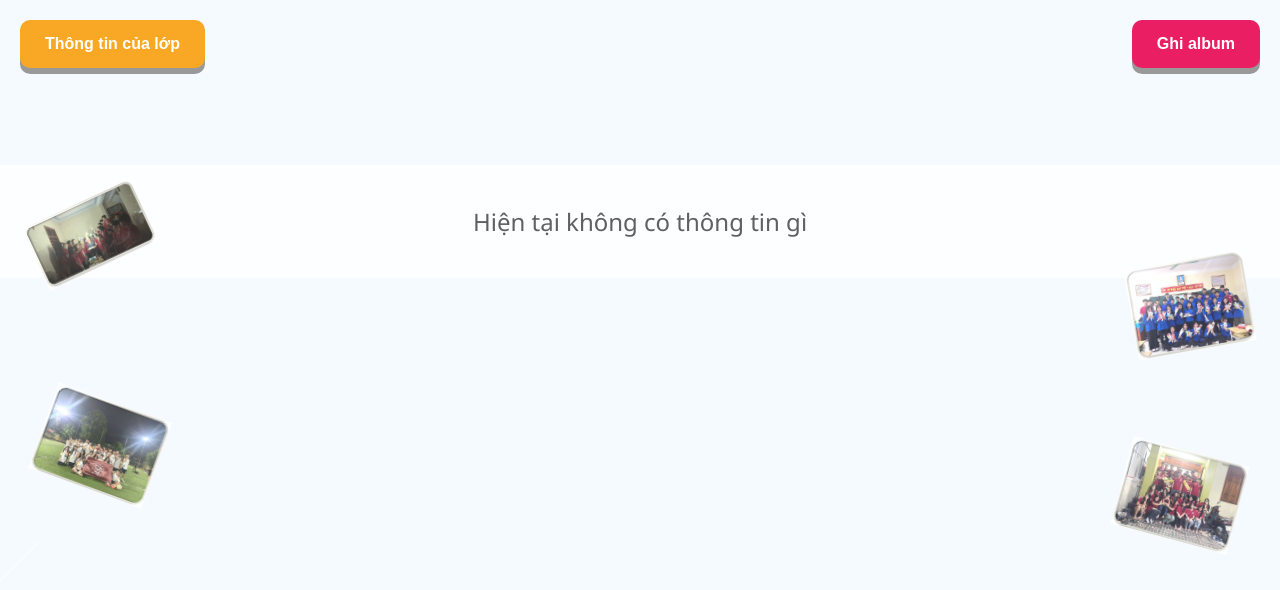
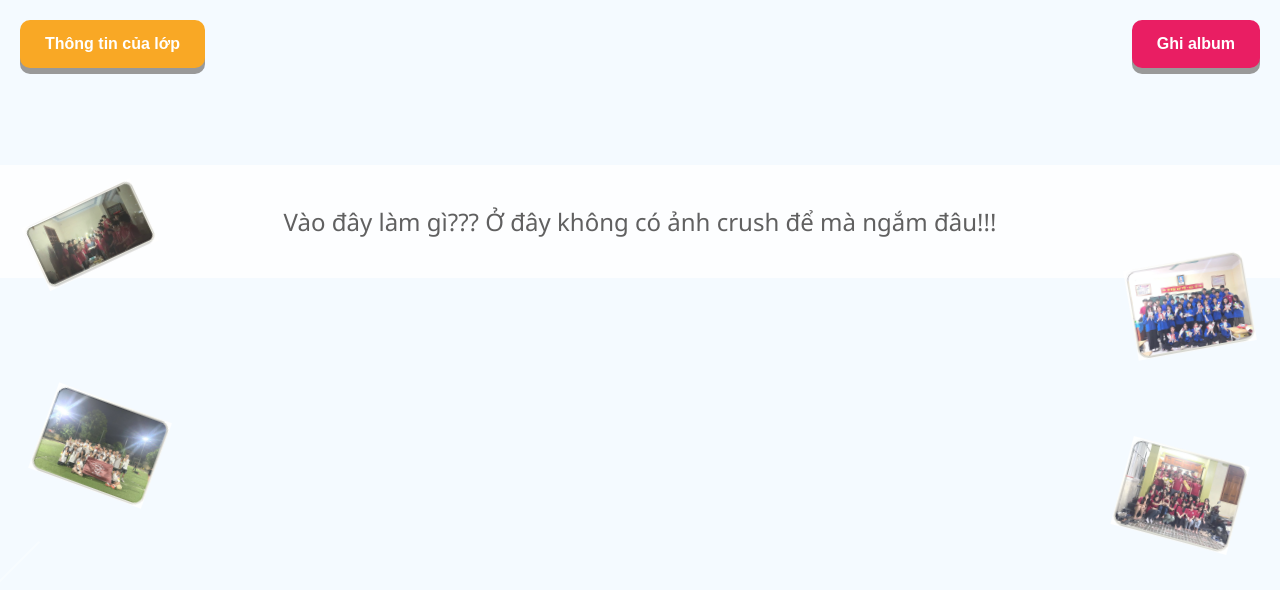
Before and after one commit to chihuytran/lp9cnamhong.github.io, a plain HTML site: page index.html in a window 1280 px wide. Both pictures are taken after a click on the button "Thông tin của lớp". Drawn offline with Linux system fonts and the light colour scheme.

Commit message:
Update index.html

```diff
--- a/index.html
+++ b/index.html
@@ -14,7 +14,7 @@
   <button class="btn3d" id="classInfoBtn">Thông tin của lớp</button>
   <button class="btn3d" id="albumBtn">Ghi album</button>
 
-  <div id="classInfo">Hiện tại không có thông tin gì</div>
+  <div id="classInfo">Vào đây làm gì??? Ở đây không có ảnh crush để mà ngắm đâu!!!</div>
   <div id="shooting-stars"></div>
   <div id="sideImages">
     <img src="lp9c/Picture1.jpg" class="side-img left" style="top: 200px; left: 30px;">
```
